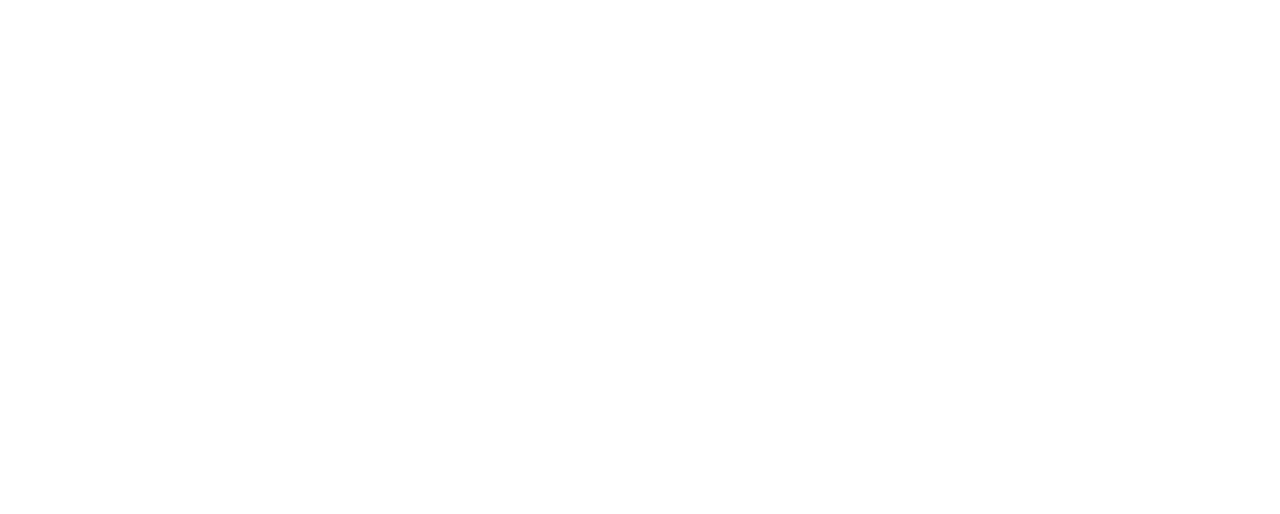
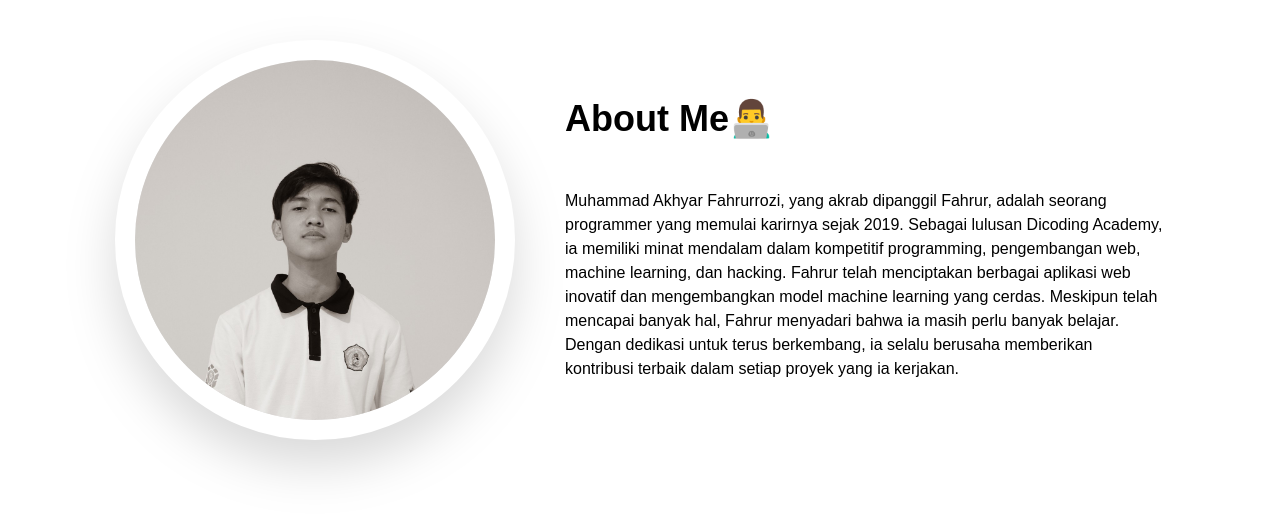
Before and after one commit to muhammadakfz/muhammadakfz.github.io, a Next.js app: page / in a window 1280 px wide. Shown: the part 1042-1556 px from the top of the page. Built offline with nearby package versions, Linux system fonts and the light colour scheme.

Commit message:
update page.tsx

```diff
--- a/src/app/page.tsx
+++ b/src/app/page.tsx
@@ -5,13 +5,14 @@
 import 'aos/dist/aos.css';
 import Typed from 'typed.js'
 import styles from "./styles/Home.module.css";
+import Image from 'next/image'
 
 export default function Home() {
   const welcomeRef = useRef(null);
 
   useEffect(() => {
     AOS.init({
-      duration : 2000
+      duration: 2000
     });
   }, []);
 
@@ -45,7 +46,14 @@
           </h1>
         </div>
       </div>
-      <div id="about" className={styles.page2}>
+      <div id="about" className="h-[100vh] flex justify-center items-center">
+        <div className='flex flex-row place-content-center content-center place-items-center'>
+          <Image src="/pp.jpg" alt="Picture of the author" width={400} height={400} className='rounded-full border-[20px] border-solid border-white drop-shadow-2xl basis-1/4 rounded-full justify-end' />
+          <div className='flex flex-col pl-[50px]'>
+            <h1 className='font-semibold text-4xl'>About Me👨‍💻</h1>
+            <p className='pt-[50px] max-w-[600px]'>Muhammad Akhyar Fahrurrozi, yang akrab dipanggil Fahrur, adalah seorang programmer yang memulai karirnya sejak 2019. Sebagai lulusan Dicoding Academy, ia memiliki minat mendalam dalam kompetitif programming, pengembangan web, machine learning, dan hacking. Fahrur telah menciptakan berbagai aplikasi web inovatif dan mengembangkan model machine learning yang cerdas. Meskipun telah mencapai banyak hal, Fahrur menyadari bahwa ia masih perlu banyak belajar. Dengan dedikasi untuk terus berkembang, ia selalu berusaha memberikan kontribusi terbaik dalam setiap proyek yang ia kerjakan.</p>
+          </div>
+        </div>
       </div>
     </>
   )
--- a/src/app/styles/Home.module.css
+++ b/src/app/styles/Home.module.css
@@ -29,10 +29,3 @@
     font-family: 'Poppins', sans-serif;
     color: #111316;
 }
-
-.page2 {
-    display: grid;
-    justify-content: center;
-    align-items: center;
-    height: 100vh;
-}
```
Also changed, not shown: public/pp.jpg (added).
